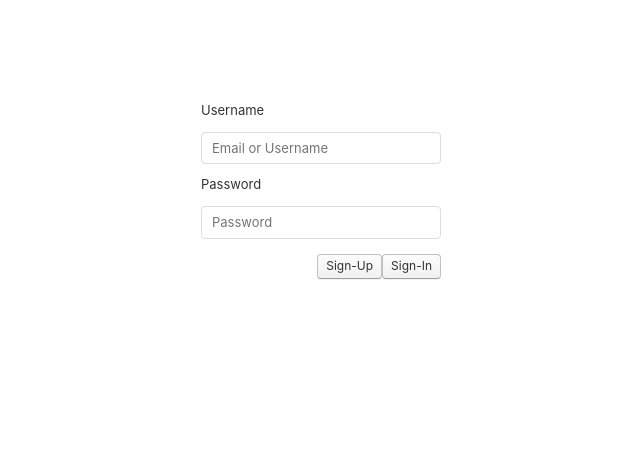
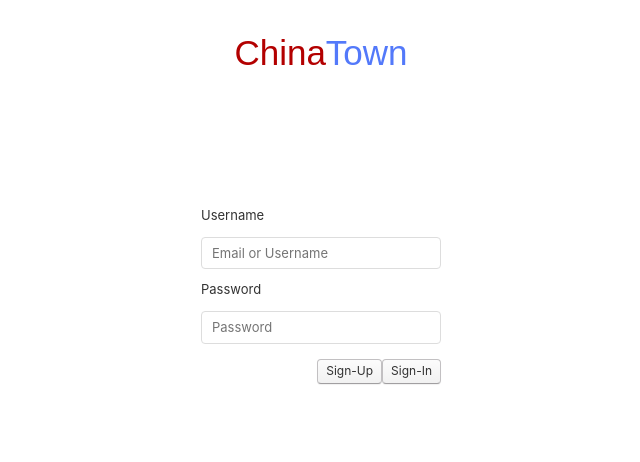
Before and after one commit to VRasnakawewa/china-town, an Electron app: page index.html in a window 800 px wide. Shown: the whole page, without its empty margins (79-719 px from the left). Drawn offline with Linux system fonts and the light colour scheme.

Commit message:
add header

```diff
--- a/css/style.css
+++ b/css/style.css
@@ -16,23 +16,15 @@
   float: right;
 }
 
-.appBackground {
-    position: relative;
-    background-image: url("chinatown.jpg");
-    background-repeat:no-repeat;
-    background-size: cover;
+.header div{
+ 	float: center;
+	color: #b30000;
+ 	font-family: 'Exo', sans-serif;
+ 	font-size: 35px;
+ 	font-weight: 200;
+    line-height:3;
 }
 
-.body{
-	position: absolute;
-	top: -20px;
-	left: -20px;
-	right: -40px;
-	bottom: -40px;
-	width: auto;
-	height: auto;
-	background-image: url(chinatown.jpg);
-	background-size: cover;
-	-webkit-filter: blur(5px);
-	z-index: 0;
+.header div span{
+	color: #5379fa !important;
 }
--- a/index.html
+++ b/index.html
@@ -11,7 +11,9 @@
 </head>
 
 <body class="window">
-
+      <div class="header" style="text-align:center">
+			<div>China<span>Town</span></div>
+      </div>
       <div class="window-content">
         <div class="pane-group">
           <div class="pane">
```
